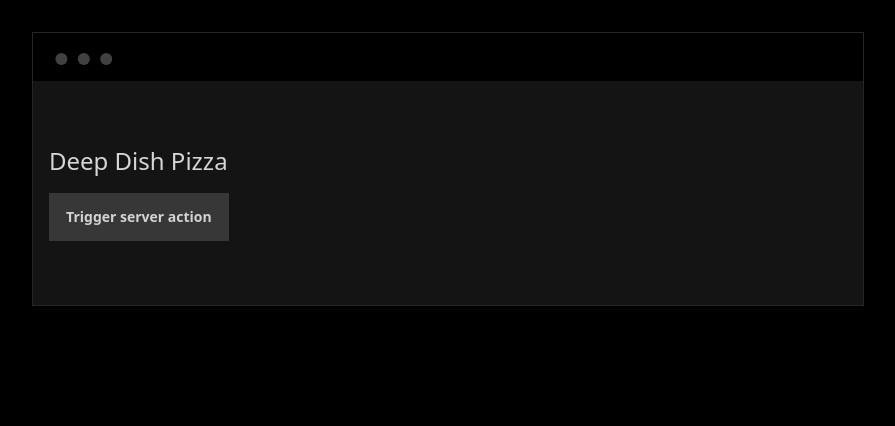
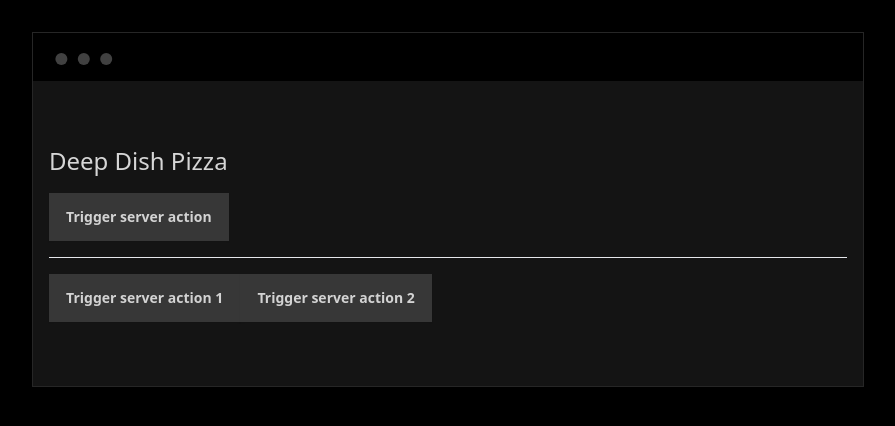
Before and after one commit to maurer2/run-types-run, a Next.js app: page /deep-dish-pizza in a window 1280 px wide. Shown: the top 426 px of the page, without its empty margins (192-1087 px from the left). Built offline with nearby package versions, Linux system fonts and the light colour scheme.

Commit message:
Added example for formaction attributes

```diff
--- a/src/app/deep-dish-pizza/page.tsx
+++ b/src/app/deep-dish-pizza/page.tsx
@@ -1,10 +1,16 @@
 import React from 'react';
 
 export default async function DeepDishPizza() {
-  const testServerAction = async () => {
+  const testServerAction1 = async () => {
     'use server';
 
-    console.log('test');
+    console.log('testServerAction 1');
+  };
+
+  const testServerAction2 = async () => {
+    'use server';
+
+    console.log('testServerAction 2');
   };
 
   return (
@@ -15,7 +21,26 @@ export default async function DeepDishPizza() {
           <button className="btn btn-neutral normal-case" form="test-form" type="submit">
             Trigger server action
           </button>
-          <form action={testServerAction} id="test-form" />
+
+          <hr className="my-4" />
+
+          <form id="test-form-2" aria-label="Test Form 2">
+            <button
+              className="btn btn-neutral normal-case"
+              formAction={testServerAction1}
+              type="submit"
+            >
+              Trigger server action 1
+            </button>
+
+            <button
+              className="btn btn-neutral normal-case"
+              formAction={testServerAction2}
+              type="submit"
+            >
+              Trigger server action 2
+            </button>
+          </form>
         </div>
       </div>
     </article>
```
